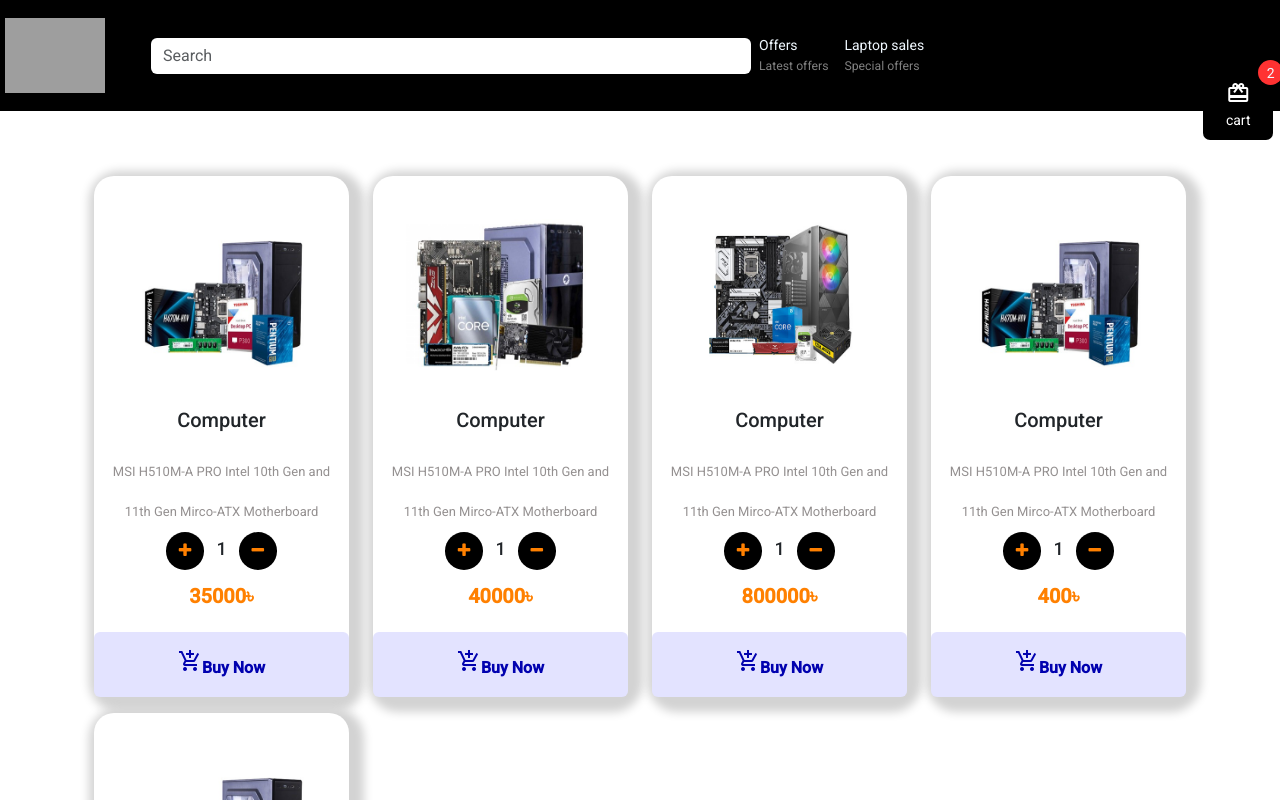
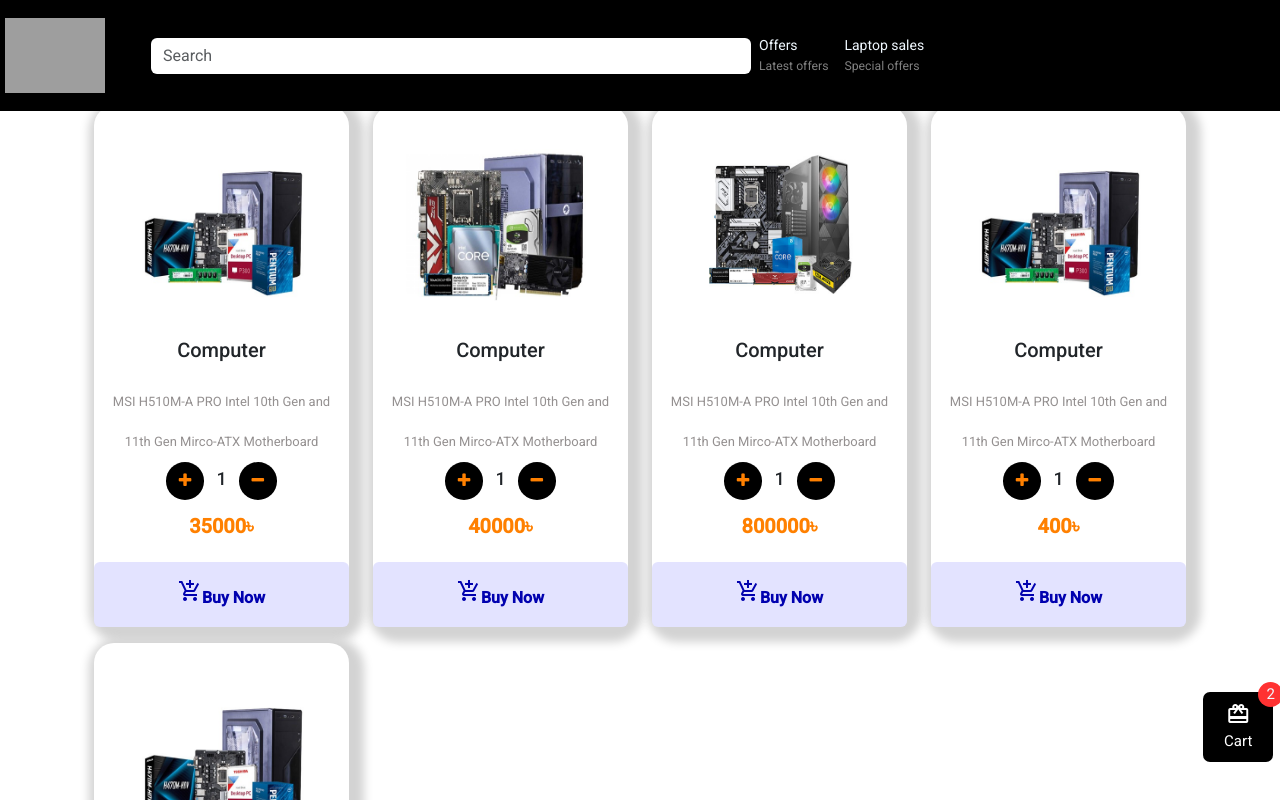
Before and after one commit to Saiful1721648/startech-Ecommerce-Project, an Angular app: page / in a window 1280 px wide. Shown: the top 800 px of the page. Built offline with nearby package versions, Linux system fonts and the light colour scheme; grey boxes are pictures that could not be loaded.

Commit message:
#addToCart

```diff
--- a/src/app/app.component.html
+++ b/src/app/app.component.html
@@ -1,2 +1,9 @@
 <app-header></app-header>
-<app-home></app-home>
+
+<div class="d-flex justify-content-evenly responsive">
+    <div class="container">
+        <app-home></app-home>
+    </div>
+
+    <app-cart></app-cart>
+</div>
--- a/src/app/components/cart/cart.component.css
+++ b/src/app/components/cart/cart.component.css
@@ -34,4 +34,8 @@
 
 button.icon-button {
     margin-left: 94%;
+    position: fixed;
+    bottom: 0px;
+    margin-bottom: 3%;
+    font-size: 15px;
 }
--- a/src/app/components/cart/cart.component.html
+++ b/src/app/components/cart/cart.component.html
@@ -7,6 +7,6 @@
     </div>
 </div> -->
 <button type="button" class="icon-button fixed-bottom">
-  <span><mat-icon>card_giftcard</mat-icon><br>cart</span>
+  <span><mat-icon>card_giftcard</mat-icon><br>Cart</span>
   <span class="cart_value">2</span>
 </button>
--- a/src/app/components/header/header.component.html
+++ b/src/app/components/header/header.component.html
@@ -47,7 +47,7 @@
 
 
 </div>
-<app-cart></app-cart>
+
 
 
 
--- a/src/app/components/home/home.component.html
+++ b/src/app/components/home/home.component.html
@@ -1,5 +1,5 @@
 <!--card demo making-->
-<div class="container">
+<div>
     <section class="product">
         <div>
             <br>
@@ -39,7 +39,7 @@
                             <!--button-->
                             <button type="button" class="p-3 btn text-center button-color text-blue mt-3 cursor">
                               <span class="buy-now-btn-icon"><mat-icon>add_shopping_cart</mat-icon></span>
-                        <span class="text-center buy-now"><strong>Buy Now</strong></span>
+                        <span class="text-center buy-now" (click)="addCart(prod)"><strong>Buy Now</strong></span>
                     </button>
 
 
--- a/src/app/components/home/home.component.ts
+++ b/src/app/components/home/home.component.ts
@@ -76,5 +76,47 @@
    }
 
   }
+  itemsCart:any=[];
+  addCart(category:any){
+    //console.log(category);
+    let cartDataNull = localStorage.getItem('localCart');
+    if(cartDataNull == null){
+      let storedataGet : any =[];
+      storedataGet.push(category);
+      localStorage.setItem('localCart',JSON.stringify(storedataGet));
+    }
+    else{
+      var id =category.prodId;
+      let index:number=-1;
+      this.itemsCart= JSON.parse(localStorage.getItem('localCart')!);
+      for(let i= 0; i<this.itemsCart.length;i++){
+        if(parseInt(id) ===parseInt(this.itemsCart[i].prodId)){
+          this.itemsCart[i].qnt = category.qnt;
+          index = i;
+          break;
+
+        }
+
+      }
+      if(index == -1) {
+        this.itemsCart.push(category);
+        localStorage.setItem('localCart',JSON.stringify(this.itemsCart));
+
+      }
+      else{
+        localStorage.setItem('localCart',JSON.stringify(this.itemsCart));
+      }
+
+
+
+
+    }
+
+
+
+
+
+
+  }
 
 }
```
